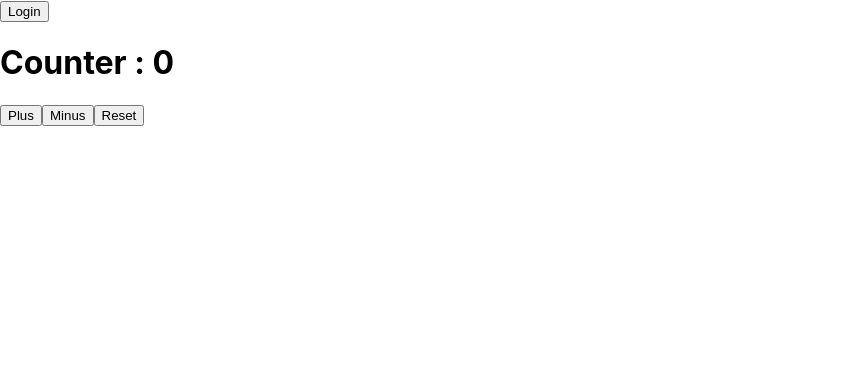
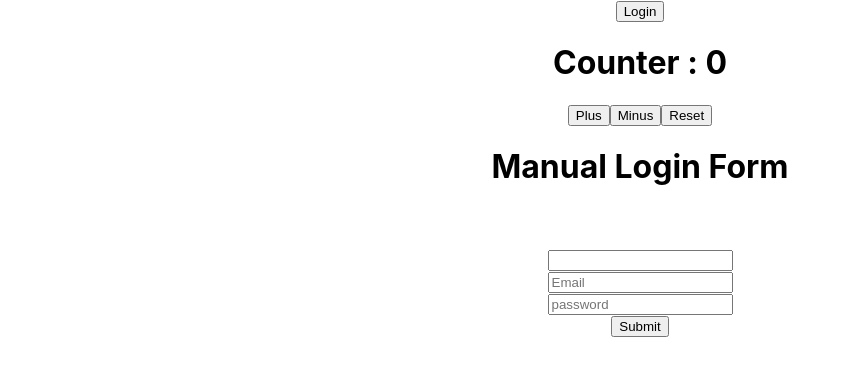
Before and after one commit to rafiul86/redux-context, a React (Create React App) app: page / in a window 1280 px wide. Shown: the top 376 px of the page, without its empty margins (0-850 px from the left). Built offline with nearby package versions, Linux system fonts and the light colour scheme.

Commit message:
Authentication  form added

```diff
--- a/src/App.css
+++ b/src/App.css
@@ -1,38 +1,3 @@
-.App {
+.design {
   text-align: center;
 }
-
-.App-logo {
-  height: 40vmin;
-  pointer-events: none;
-}
-
-@media (prefers-reduced-motion: no-preference) {
-  .App-logo {
-    animation: App-logo-spin infinite 20s linear;
-  }
-}
-
-.App-header {
-  background-color: #282c34;
-  min-height: 100vh;
-  display: flex;
-  flex-direction: column;
-  align-items: center;
-  justify-content: center;
-  font-size: calc(10px + 2vmin);
-  color: white;
-}
-
-.App-link {
-  color: #61dafb;
-}
-
-@keyframes App-logo-spin {
-  from {
-    transform: rotate(0deg);
-  }
-  to {
-    transform: rotate(360deg);
-  }
-}
--- a/src/App.js
+++ b/src/App.js
@@ -1,10 +1,15 @@
 import Counter from './component/Counter/Counter'
+import Form from './component/FormLogin/Form'
 import Login from './Login/Login'
+import './App.css'
 function App() {
   return (
-    <div className="App">
+    <div className="design">
       <Login></Login>
       <Counter></Counter>
+      <h1>Manual Login Form</h1>
+      <br/>
+      <Form></Form>
     </div>
   );
 }
--- /dev/null
+++ b/src/component/FormLogin/Form.js
@@ -0,0 +1,50 @@
+import React, { useState } from 'react';
+
+const Form = () => {
+    const [user , setUser] = useState({
+        isSignedIn : false ,
+        name : '',
+        email : '',
+        password : ''
+    })
+    const handleBlur = (e) =>{
+        let validAuth = true
+        if(e.target.name === 'email'){
+            const validEmail = /\S+@\S+\.\S+/.test(e.target.value)
+            validAuth = validEmail;
+        }
+        if(e.target.name === 'password'){
+            const checkPass = /\d/.test(e.target.value)
+            const checkLength = e.target.value.length > 5 ;
+            validAuth = checkPass && checkLength
+        }
+        if(validAuth){
+            const newUser = {...user}
+            newUser[e.target.name] = e.target.value ;
+            setUser(newUser)
+        }
+    }
+
+    const handleSubmit = () =>{
+
+    }
+    return (
+        <div>
+            <h1>{user.name}</h1>
+            <h1>{user.password}</h1>
+            <h1>{user.email}</h1>
+            <form action="submit" onSubmit={handleSubmit}>
+                 <input name="name" onBlur={handleBlur} type="text"/>
+                <br/>
+                <input type="text" name="email" onBlur={handleBlur} placeholder="Email" required/>
+                <br/>
+                <input type="password" name="password" onBlur={handleBlur} placeholder="password" required/>
+                <br/>
+                <input type="submit"/>
+
+            </form>
+        </div>
+    );
+};
+
+export default Form;
```
